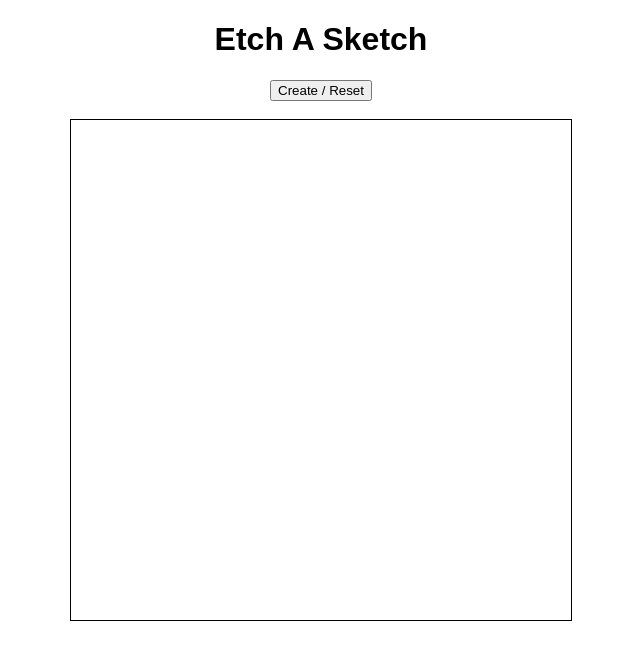
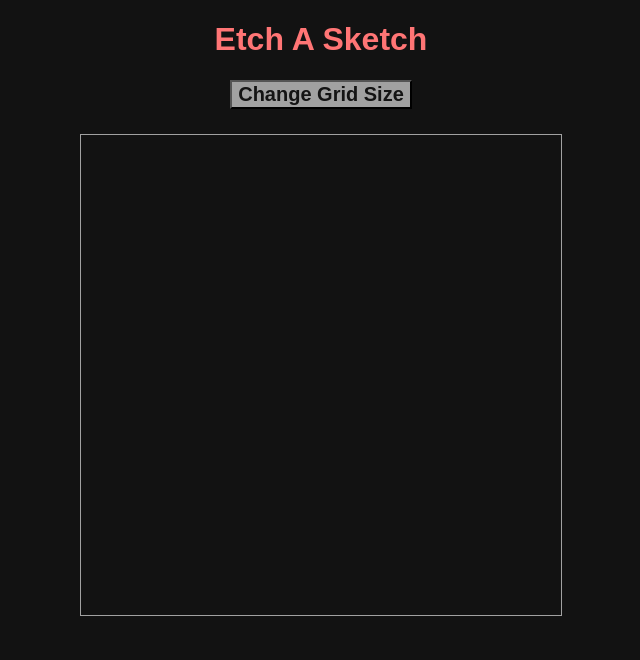
Before and after one commit to rlechuong/etch-a-sketch, a plain HTML site: page index.html in a window 1280 px wide. Shown: the whole page, without its empty margins (319-959 px from the left). Drawn offline with Linux system fonts and the light colour scheme.

Commit message:
Change UI slightly and organize code

```diff
--- a/index.html
+++ b/index.html
@@ -10,9 +10,7 @@
 <body>
     <h1>Etch A Sketch</h1>
 
-    <button type="button" id="gridButton">Create / Reset</button>
-
-    <br><br>
+    <button type="button" id="gridButton">Change Grid Size</button>
 
     <div id="gridContainer"></div>
 </body>
--- a/scripts.js
+++ b/scripts.js
@@ -1,30 +1,30 @@
 let gridButton = document.querySelector("#gridButton");
 let gridContainer = document.querySelector("#gridContainer");
 
-let size = 16;
+let gridSize = 16;
 
 createGrid();
 
 gridButton.addEventListener("click", () => {
-    let newSize = prompt("Please enter size:", "16");
+    let newGridSize = prompt("Number of squares per side:", "16");
 
-    if (newSize === null) {
+    if (newGridSize === null) {
         return;
     }
 
-    if (newSize > 100) {
+    if (newGridSize > 100) {
         alert("Maximum Value: 100");
         return;
     }
 
-    size = parseInt(newSize);
+    gridSize = parseInt(newGridSize);
 
     gridContainer.textContent = "";
     createGrid();
 })
 
 function createGrid() {
-    for (i = 0; i <= size - 1; i++) {
+    for (i = 0; i <= gridSize - 1; i++) {
         let gridRow = document.createElement("div");
         gridRow.classList.add("gridRow");
         gridRow.style.width="100%";
@@ -32,25 +32,22 @@ function createGrid() {
         gridRow.style.display="flex";
         gridRow.style.flexDirection="row";
 
-        for (j = 0; j <= size - 1; j++) {
+        for (j = 0; j <= gridSize - 1; j++) {
+            let gridBox = document.createElement("div");
             let gridID = i.toString() + j.toString();
-            let gridBox = document.createElement("div");
             gridBox.id = gridID;
             gridBox.classList.add("gridBox");
             gridBox.style.width="100%";
             gridBox.style.height="100%";
 
             gridBox.addEventListener("mouseover", () => {
-
                 if (gridBox.style.backgroundColor ===  "") {
 
                     let red = (Math.floor(Math.random() * 256)).toString();
                     let green = (Math.floor(Math.random() * 256)).toString();
                     let blue = (Math.floor(Math.random() * 256)).toString();
 
-                    let rgb = `rgb(${red}, ${green}, ${blue})`
-
-                    console.log(rgb);
+                    let rgb = `rgb(${red}, ${green}, ${blue})`;
 
                     gridBox.style.backgroundColor = rgb;
                 }
@@ -61,12 +58,10 @@ function createGrid() {
                 else if (parseFloat(gridBox.style.opacity) < 1.0) {
                     newOpacity = parseFloat(gridBox.style.opacity) + 0.1;
                     gridBox.style.opacity = newOpacity.toString();
-                    console.log(gridBox.style.opacity);
                 }
             })
             gridRow.appendChild(gridBox);
         }
-
         gridContainer.appendChild(gridRow);
     }
 }
--- a/styles.css
+++ b/styles.css
@@ -1,13 +1,28 @@
 body {
     text-align: center;
     font-family: Arial, Helvetica, sans-serif;
+    background-color: #121212;
+    color: #FF7575;
 }
 
 #gridContainer {
     display: flex;
     flex-direction: column;
     margin: auto;
-    height: 500px;
-    width: 500px;
-    border: 1px solid black;
+    height: 480px;
+    width: 480px;
+    border: 1px solid #A1A1A1;
 }
+
+#gridButton {
+    background-color: #A1A1A1;
+    color: #141414;
+    font-size: 20px;
+    font-weight: bold;
+    margin-bottom: 25px;
+}
+
+#gridButton:hover {
+    background-color: #FFFFFF;
+    color: #595959;
+}
```
